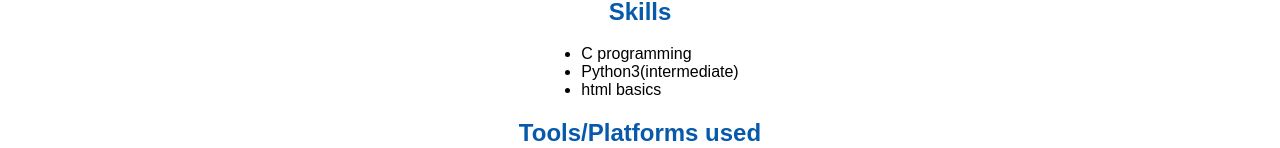
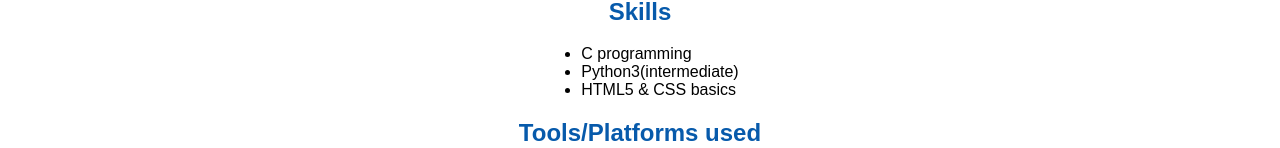
Before and after one commit to shruthi4789/shruthi4789.github.io, a plain HTML site: page resume.html in a window 1280 px wide. Shown: the part 804-952 px from the top of the page. Drawn offline with Linux system fonts and the light colour scheme.

Commit message:
Update resume.html

```diff
--- a/resume.html
+++ b/resume.html
@@ -37,7 +37,7 @@
     <ul>
       <li>C programming</li>
       <li>Python3(intermediate)</li>
-      <li>html basics</li>
+      <li>HTML5 & CSS basics</li>
     </ul>
     <h2>Tools/Platforms used</h2>
     <ul>
```
